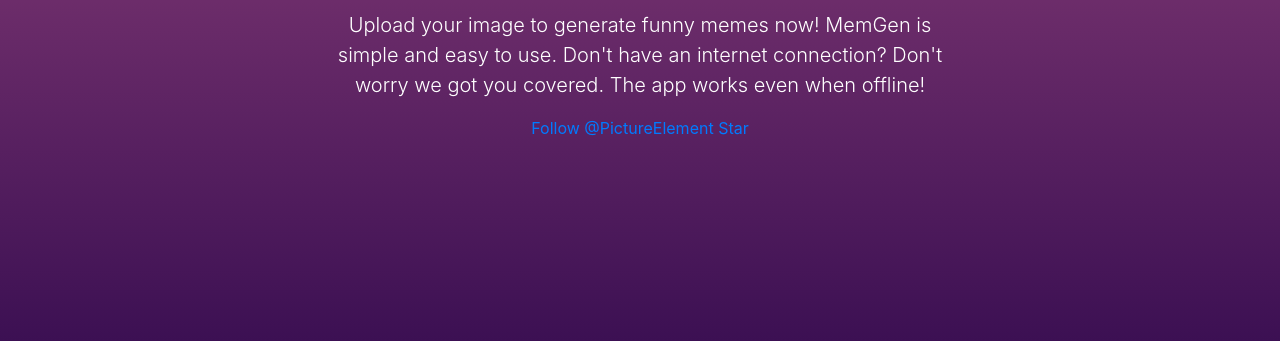
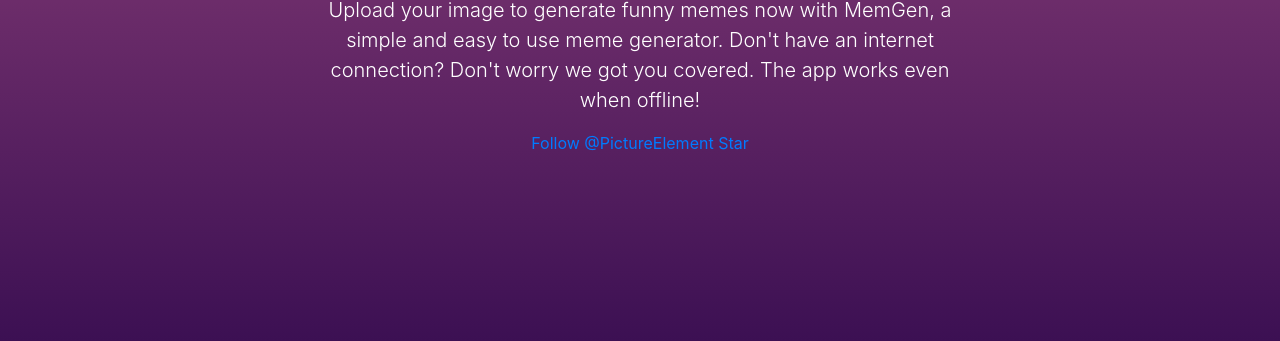
Before and after one commit to PictureElement/memepearl, a plain HTML site: page docs/index.html in a window 1280 px wide. Shown: the part 459-800 px from the top of the page. Drawn offline with nearby package versions, Linux system fonts and the light colour scheme.

Commit message:
Update app description. Update docs.

```diff
--- a/docs/index.html
+++ b/docs/index.html
@@ -21,9 +21,9 @@
         <img width="150" class="logo" draggable="false" src="images/logo.svg">
         <h1 class="header-logo display-3 text-gradient">MemGen</h1>
         <p class="lead text-white">
-          Upload your image to generate funny memes now! MemGen is simple and
-          easy to use. Don't have an internet connection? Don't worry we got you
-          covered. The app works even when offline!
+          Upload your image to generate funny memes now with MemGen, a simple
+          and easy to use meme generator. Don't have an internet connection?
+          Don't worry we got you covered. The app works even when offline!
         </p>
         <div>
           <a class="github-button" href="https://github.com/PictureElement" data-size="large" aria-label="Follow @PictureElement on GitHub">
```
Also changed, not shown: src/index.html (+3 -3 lines).
